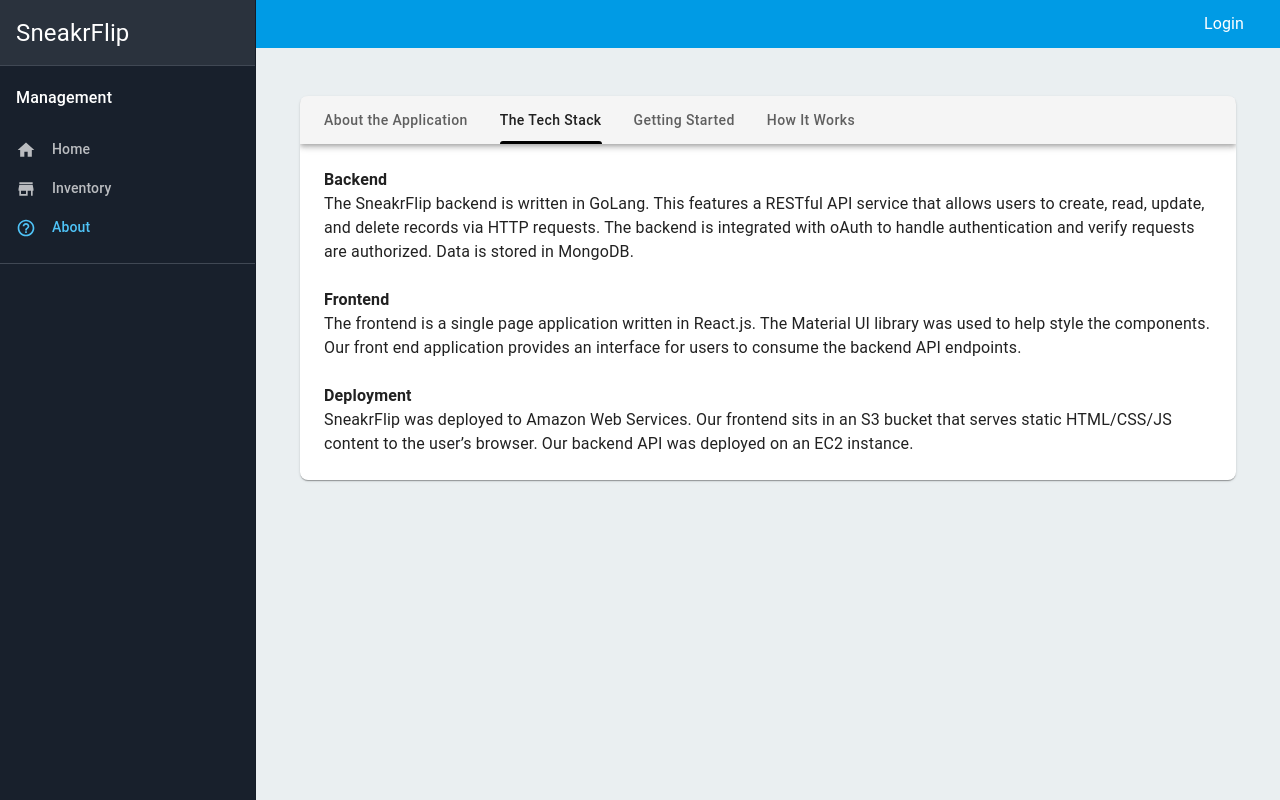
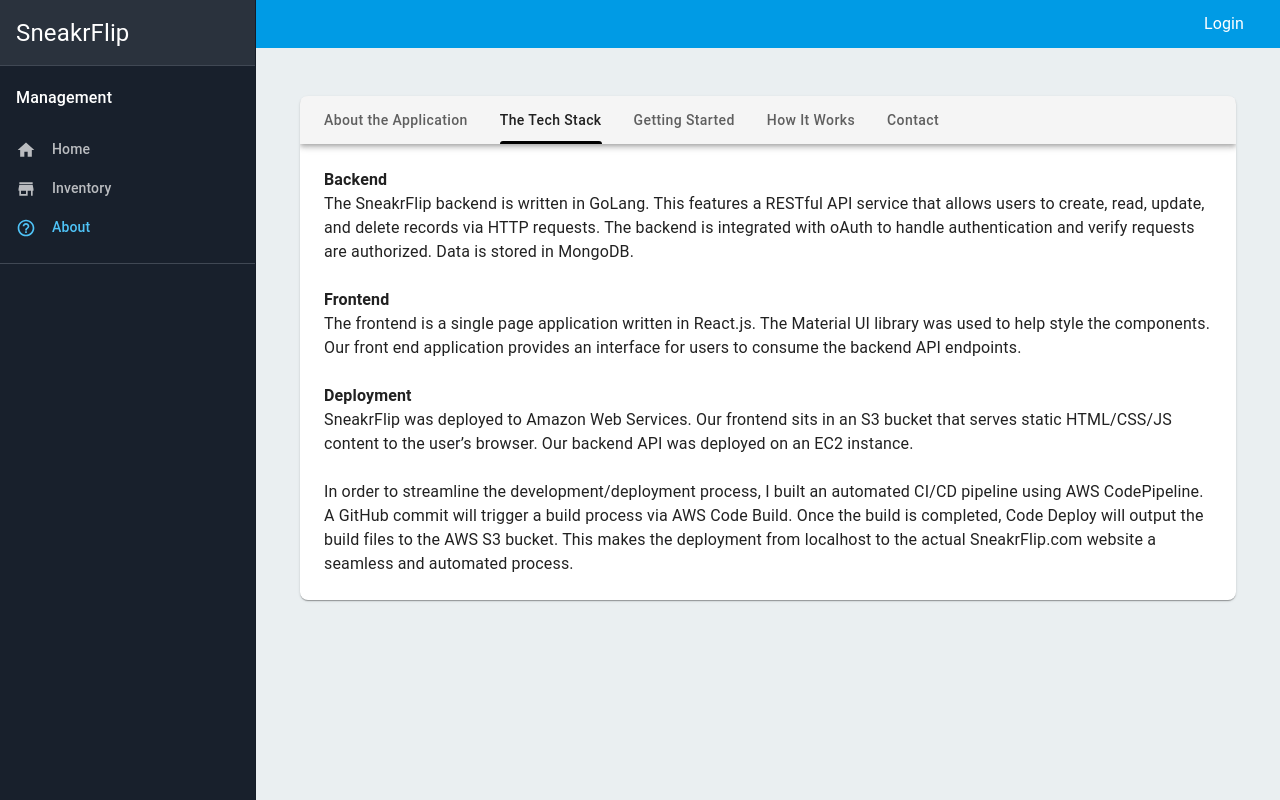
Before and after one commit to timpark0807/SneakrFlip-Client, a React (Create React App) app: page /#/about in a window 1280 px wide. Both pictures are taken after a click on the tab "The Tech Stack". Built offline with nearby package versions, Linux system fonts and the light colour scheme.

Commit message:
Add CodePipeline CI/CD to Tech Stack section and add a contact tab

```diff
--- a/src/components/Misc/About.js
+++ b/src/components/Misc/About.js
@@ -9,6 +9,8 @@
 import Tabs from '@material-ui/core/Tabs';
 import Tab from '@material-ui/core/Tab';
 import Box from '@material-ui/core/Box';
+import GitHubIcon from '@material-ui/icons/GitHub';
+import EmailIcon from '@material-ui/icons/Email';
 
 const styles = (theme) => ({
     paper: {
@@ -89,6 +91,7 @@
                     <Tab label="The Tech Stack" {...a11yProps(1)} />
                     <Tab label="Getting Started" {...a11yProps(2)} />
                     <Tab label="How It Works" {...a11yProps(3)} />
+                    <Tab label="Contact" {...a11yProps(4)} />
                 </Tabs>
             </AppBar>
 
@@ -147,9 +150,13 @@
                         SneakrFlip was deployed to Amazon Web Services.
                         Our frontend sits in an S3 bucket that serves static HTML/CSS/JS content to the user’s browser.
                         Our backend API was deployed on an EC2 instance.
-
                         <br/>
-
+                        <br/>
+                        In order to streamline the development/deployment process, I built an automated CI/CD pipeline using AWS CodePipeline.
+                        A GitHub commit will trigger a build process via AWS Code Build.
+                        Once the build is completed, Code Deploy will output the build files to the AWS S3 bucket.
+                        This makes the deployment from localhost to the actual SneakrFlip.com website a seamless and automated process.
+                        <br/>
                     </Typography>
 
                 </div>
@@ -176,7 +183,7 @@
                 <br/>
                 Clicking buttons will programmatically send requests to the backend API.
                 For example, submitting the popup from the “Create Item” button will send a PUT request with the item details
-                and pressing the trash can icon will send a DELETE request for the item ID.
+                and clicking the trash icon will send a DELETE request for the item.
                 <br/>
                 <br/>
                 <img src={require('./Gifs/Functionality.gif')} alt="loading..." width="890" height="500" styles={{textAlign:"center"}}/>
@@ -192,6 +199,19 @@
                 <br/>
             </TabPanel>
 
+            <TabPanel value={value} index={4}>
+                Contact me at timpark0807@gmail.com.
+                <br/>
+                <br/>
+
+                <div>
+                    <span classes={{verticalAlign:"middle"}}><GitHubIcon/></span>
+                    <span><a href="https://github.com/timpark0807/PM-client"> GitHub Repo: Frontend React App</a></span>
+                </div>
+                <GitHubIcon/> <a href="https://github.com/timpark0807/PM-rest-api"> GitHub Repo: Backend GoLang REST API</a>
+                <br/>
+
+            </TabPanel>
 
         </Paper>
     );
```
